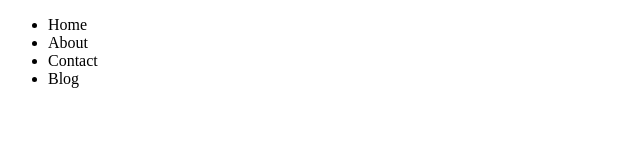
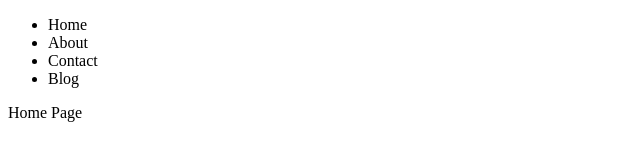
Before and after one commit to l1f21bsse0167/Blogging-Website, a website: page src/index.html in a window 1280 px wide. Shown: the full height of the page, 0-640 px from the left. Drawn offline with Linux system fonts and the light colour scheme.

Commit message:
Add home pages

```diff
--- a/src/index.html
+++ b/src/index.html
@@ -12,5 +12,7 @@
       <li>Contact</li>
       <li>Blog</li>
     </ul>
+
+    <section>Home Page</section>
   </body>
 </html>
--- a/styles/index.css
+++ b/styles/index.css
@@ -1,4 +1,5 @@
 body {
   background-color: aliceblue;
   color: black;
+  padding: 2px;
 }
```
